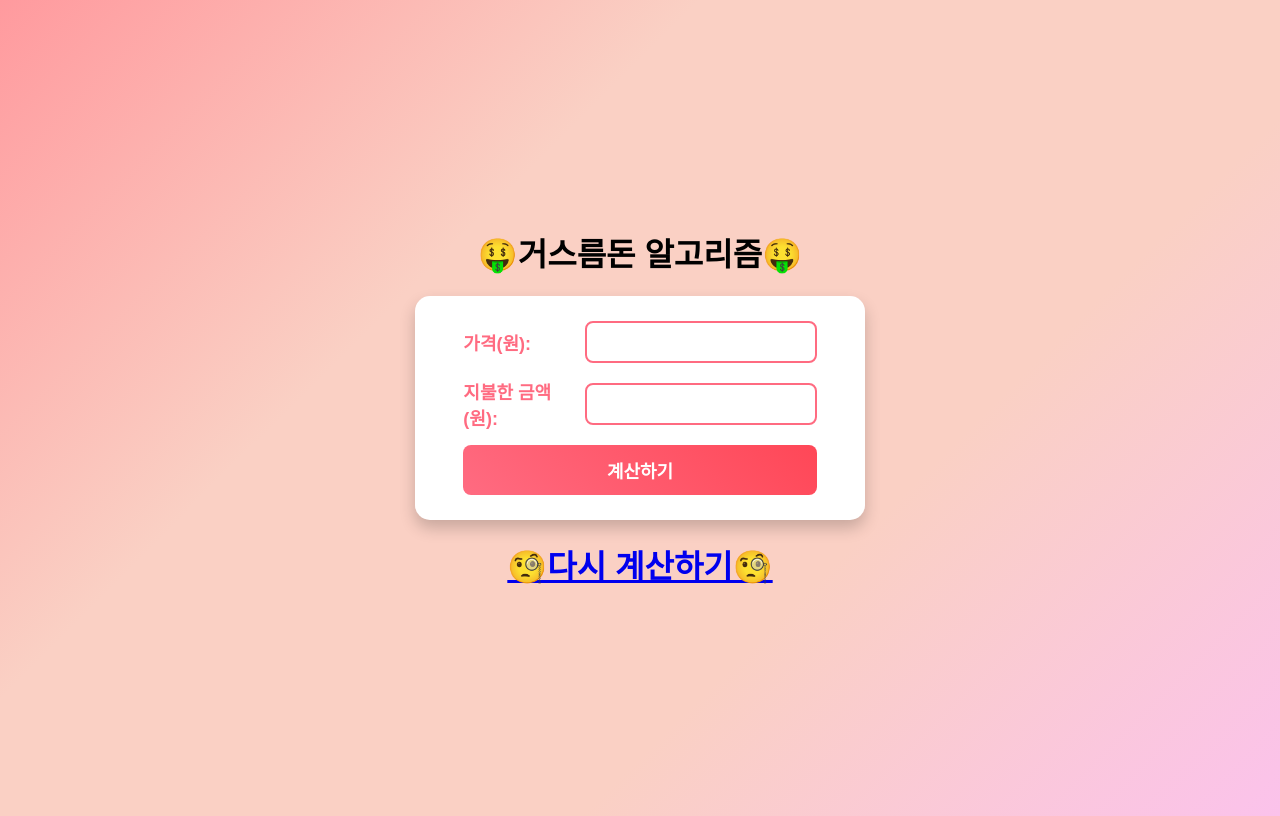
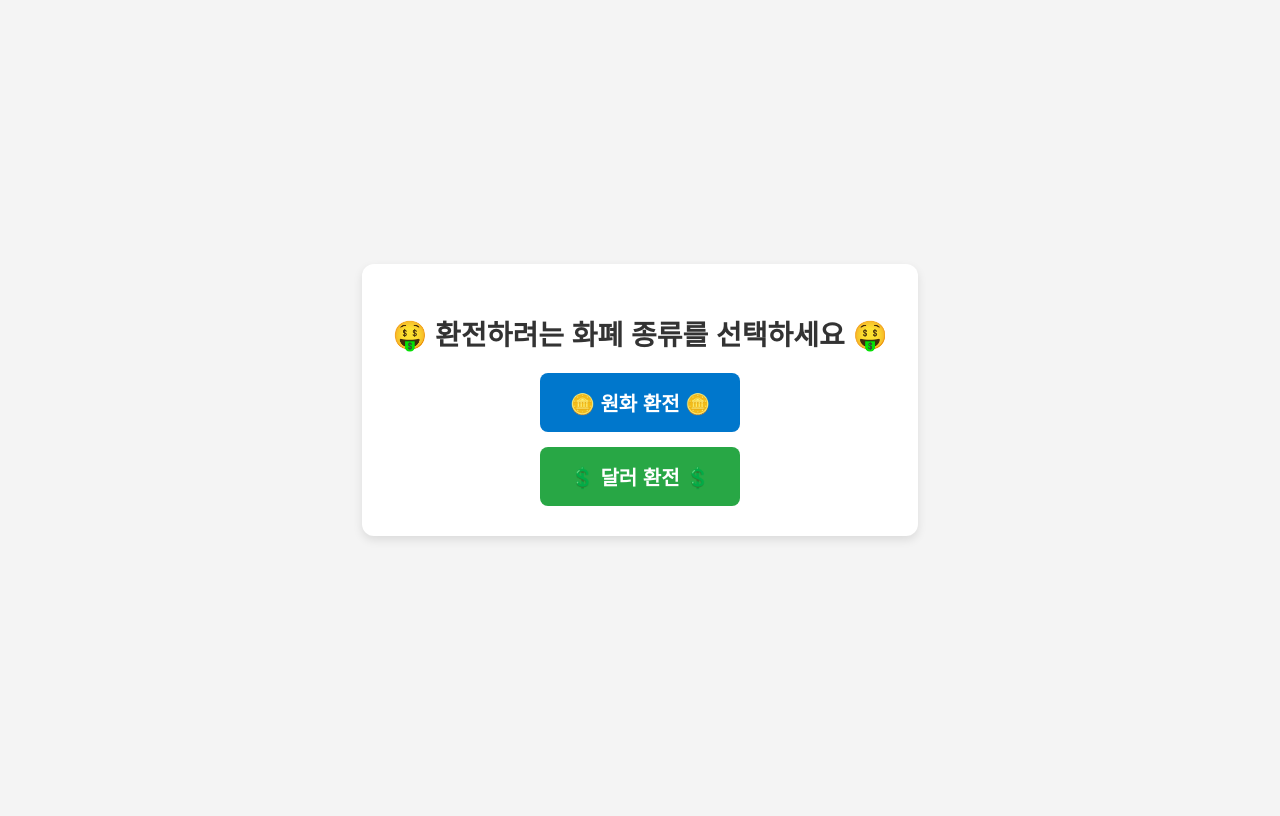
Before and after one commit to junyeongccom/change-algorithm, a Flask app: page / in a window 1280 px wide. After the commit the page ends 540 px from the top, so only its background shows below. Run offline with Flask 3, Linux system fonts and the light colour scheme.

Commit message:
환전 알고리즘 성공! 2025-02-06 21:32

```diff
--- a/app.py
+++ b/app.py
@@ -1,58 +1,96 @@
 from flask import Flask, render_template, request
 app = Flask(__name__)
 
-def get_unit_count(amount, won_list):
-    money = amount
-    won_dict = {}
-    for won in won_list:
-        won_dict [won] = money // won
-        money %= won
-    return won_dict
+def get_unit_count(total, won_list):
+        money = int(total)
+        won_dict = {}
+        for won in won_list:
+            won_dict [won] = money // won
+            money %= won
+        return won_dict
 
-@app.route('/', methods=["POST","GET"])
+def get_dollar_count(total, dollar_list):
+        money = int(total)
+        dollar_dict = {}
+        for dollar in dollar_list:
+            dollar_dict [dollar] = money // dollar
+            money %= dollar
+        return dollar_dict
+
+
+@app.route('/')
 def index() :
-    print("🪙거스름름돈 계산기🪙")
+    return render_template('index.html')
+
+
+@app.route('/exchangewon', methods=["POST","GET"])
+def exchangewon() :
+    print("🪙거스름돈 계산기🪙")
     if request.method == "POST" :
         print("💲POST방식으로 요청💲")
         total = request.form.get('total')
-        paid = request.form.get('paid')
-        amount = int(paid) - int(total)
-        print("📝가격(원):",total)
-        print("💸지불한금액(원):",paid)
+        print("📝총금액(원):",total)
 
-        if amount < 0:
-            error = "😡금액을 더 지불하세요😡"
-            print("😡금액을 더 지불하세요😡")
+        WON_50000 = 50000
+        WON_10000 = 10000
+        WON_5000 = 5000
+        WON_1000 = 1000
+        WON_500 = 500
+        WON_100 = 100
+        WON_50 = 50
+        WON_10 = 10
 
-            return render_template("index.html", error = error)
+        won_list = [WON_50000, WON_10000, WON_5000, WON_1000, WON_500, WON_100, WON_50, WON_10]
 
-        else:
-            WON_50000 = 50000
-            WON_10000 = 10000
-            WON_5000 = 5000
-            WON_1000 = 1000
-            WON_500 = 500
-            WON_100 = 100
-            WON_50 = 50
-            WON_10 = 10
+        won_dict = get_unit_count(total, won_list)
 
-            won_list = [WON_50000, WON_10000, WON_5000, WON_1000, WON_500, WON_100, WON_50, WON_10]
+        for won, count in won_dict.items():
+            print(f"{won}원:{count}개")
 
-            won_dict = get_unit_count(amount, won_list)
+        render_html = '<h1> 결과보기 </h1>'
+        for won, count in won_dict.items():
+            render_html += f"{won}원:{count}개<br/>"
 
-            for won, count in won_dict.items():
-                print(f"{won}원:{count}개")
-
-            render_html = '<h1> 결과보기 </h1>'
-            for won, count in won_dict.items():
-                render_html += f"{won}원:{count}개<br/>"
-
-            return render_template("index.html", render_html = render_html)
+        return render_template("exchangewon.html", render_html = render_html)
 
     else:
         print("💲GET방식으로 요청💲")
-        return render_template("index.html")
+        return render_template("exchangewon.html")
 
+
+@app.route('/exchangedollar', methods=["POST","GET"])
+def exchangedollar() :
+    print("💲달러 환전💲")
+    if request.method == "POST" :
+        print("💲POST방식으로 요청💲")
+        total = request.form.get('total')
+        print("📝총금액(달러):",total)
+
+
+        DOLLAR_100 = 100
+        DOLLAR_50 = 50
+        DOLLAR_20 = 20
+        DOLLAR_10 = 10
+        DOLLAR_5 = 5
+        DOLLAR_2 = 2
+        DOLLAR_1 = 1
+
+        dollar_list = [DOLLAR_100, DOLLAR_50, DOLLAR_20, DOLLAR_10, DOLLAR_5, DOLLAR_2, DOLLAR_1]
+
+        dollar_dict = get_dollar_count(total, dollar_list)
+
+        for dollar, count in dollar_dict.items():
+            print(f"${dollar}:{count}장")
+
+        dollar_html = '<h1> 결과보기 </h1>'
+        for dollar, count in dollar_dict.items():
+            dollar_html += f"{dollar}원:{count}개<br/>"
+
+        return render_template("exchangedollar.html", dollar_html = dollar_html)
+
+    else:
+        print("💲GET방식으로 요청💲")
+        return render_template("exchangedollar.html")
 
 if __name__ == '__main__':
     app.run(debug=True)
--- a/templates/index.html
+++ b/templates/index.html
@@ -1,128 +1,84 @@
-    <!DOCTYPE html>
+<!DOCTYPE html>
 <html lang="ko">
 <head>
     <meta charset="UTF-8">
     <meta name="viewport" content="width=device-width, initial-scale=1.0">
-    <title>🌟 거스름돈 알고리즘 🌟</title>
+    <title>환전 선택</title>
     <style>
+        /* 전체 페이지 스타일 */
         body {
             font-family: 'Arial', sans-serif;
+            background-color: #f4f4f4;
+            margin: 0;
+            height: 100vh; /* 전체 화면 높이 */
+            display: flex;
+            justify-content: center; /* 가로 중앙 정렬 */
+            align-items: center; /* 세로 중앙 정렬 */
+        }
+
+        /* 전체 컨테이너 */
+        .container {
             text-align: center;
-            background: linear-gradient(135deg, #ff9a9e, #fad0c4, #fad0c4, #fbc2eb);
-            height: 100vh;
+            background: white;
+            padding: 30px;
+            border-radius: 12px;
+            box-shadow: 0px 4px 10px rgba(0, 0, 0, 0.1);
+        }
+
+        /* 제목 스타일 */
+        h1 {
+            color: #333;
+            font-size: 28px;
+            margin-bottom: 20px;
+        }
+
+        /* 버튼 컨테이너 */
+        .button-container {
             display: flex;
             flex-direction: column;
+            gap: 15px;
             align-items: center;
-            justify-content: center;
         }
 
-        h2 {
-            font-size: 36px;
+        /* 버튼 스타일 */
+        .exchange-btn {
+            display: inline-block;
+            width: 200px;
+            padding: 15px 0;
+            font-size: 20px;
             font-weight: bold;
-            color: #fff;
-            text-shadow: 2px 2px 4px rgba(0, 0, 0, 0.3);
+            color: white;
+            text-decoration: none;
+            border-radius: 8px;
+            transition: 0.3s;
+            text-align: center;
         }
 
-        .form-container {
-            display: flex;
-            flex-direction: column;
-            align-items: center;
-            background: white;
-            padding: 25px;
-            width: 400px;
-            border-radius: 15px;
-            box-shadow: 0px 8px 16px rgba(0, 0, 0, 0.2);
-            animation: fadeIn 1s ease-in-out;
+        .won-btn {
+            background-color: #0077cc;
         }
 
-        .form-group {
-            display: flex;
-            align-items: center;
-            justify-content: space-between;
-            width: 100%;
-            margin-bottom: 15px;
+        .dollar-btn {
+            background-color: #28a745;
         }
 
-        .form-group label {
-            font-size: 18px;
-            font-weight: bold;
-            color: #ff6b81;
-            width: 35%;
-            text-align: left;
-        }
-
-        .form-group input {
-            width: 60%;
-            padding: 10px;
-            font-size: 16px;
-            border: 2px solid #ff6b81;
-            border-radius: 8px;
-            outline: none;
-            transition: all 0.3s ease-in-out;
-        }
-
-        .form-group input:focus {
-            border-color: #ff4757;
-            box-shadow: 0px 0px 8px rgba(255, 71, 87, 0.6);
-        }
-
-        button {
-            width: 100%;
-            padding: 12px;
-            font-size: 18px;
-            font-weight: bold;
-            color: white;
-            background: linear-gradient(45deg, #ff6b81, #ff4757);
-            border: none;
-            border-radius: 8px;
-            cursor: pointer;
-            transition: all 0.3s ease-in-out;
-        }
-
-        button:hover {
-            background: linear-gradient(45deg, #ff4757, #ff6b81);
+        /* 버튼 호버 효과 */
+        .exchange-btn:hover {
+            opacity: 0.8;
             transform: scale(1.05);
-        }
-
-        .error {
-            color: #ff4757;
-            font-size: 16px;
-            margin-top: 10px;
-            font-weight: bold;
-        }
-
-        @keyframes fadeIn {
-            from {
-                opacity: 0;
-                transform: translateY(-10px);
-            }
-            to {
-                opacity: 1;
-                transform: translateY(0);
-            }
         }
     </style>
 </head>
 <body>
-    <h1>🤑거스름돈 알고리즘🤑</h1>
 
-    <div class="form-container">
-        <form action="/" method="POST">
-            <div class="form-group">
-                <label for="total">가격(원):</label>
-                <input type="number" id="total" name="total" min="1" required>
-            </div>
-            <div class="form-group">
-                <label for="unit">지불한 금액(원):</label>
-                <input type="number" id="paid" name="paid" min="1" required>
-            </div>
-            <button type="submit">계산하기</button>
-        </form>
+    <div class="container">
+        <h1>🤑 환전하려는 화폐 종류를 선택하세요 🤑</h1>
 
+        <div class="button-container">
+            <a href="/exchangewon" class="exchange-btn won-btn">🪙 원화 환전 🪙</a>
+            <a href="/exchangedollar" class="exchange-btn dollar-btn">💲 달러 환전 💲</a>
+        </div>
     </div>
-    {{render_html | default('') | safe}}
-
-    <h1><a href='/'>🧐다시 계산하기🧐</a></h1>
 
 </body>
 </html>
```
Also changed, not shown: templates/exchangedollar.html (added, +125 -0 lines), templates/exchangewon.html (added, +126 -0 lines).
